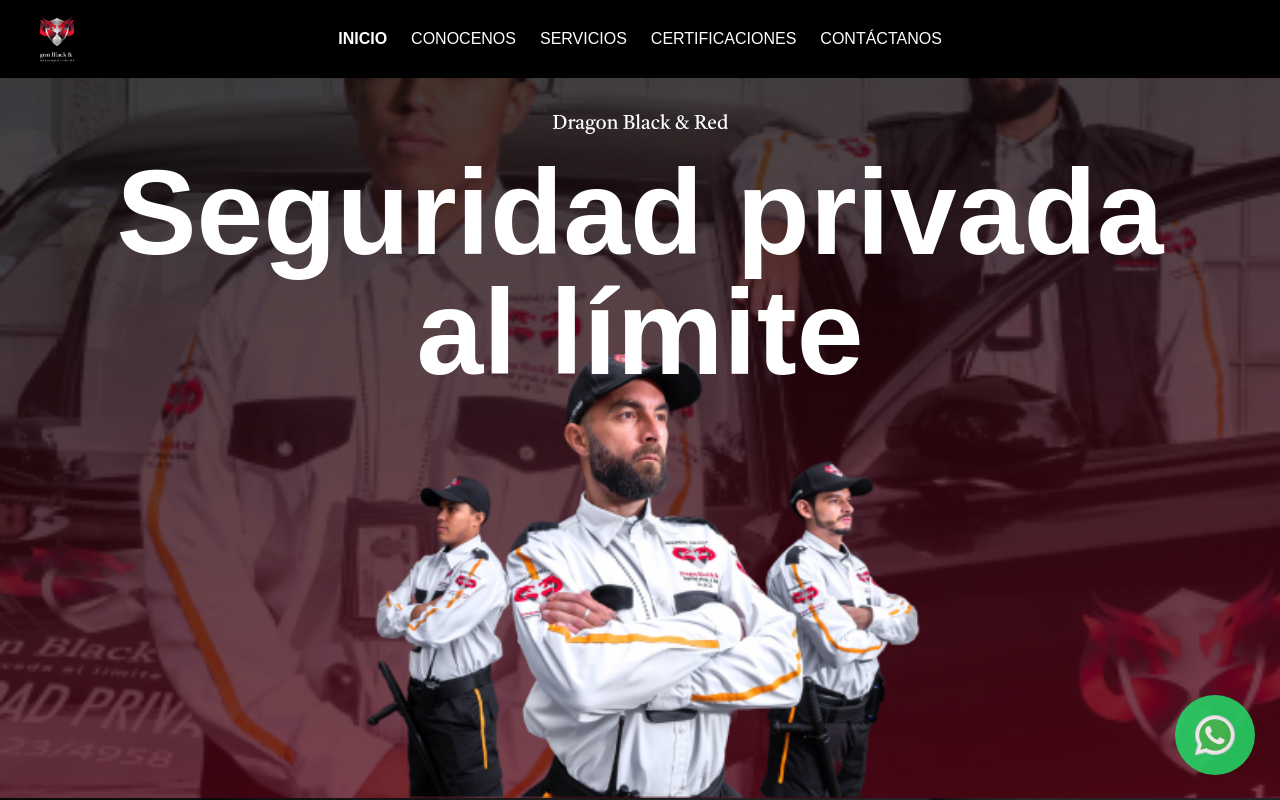
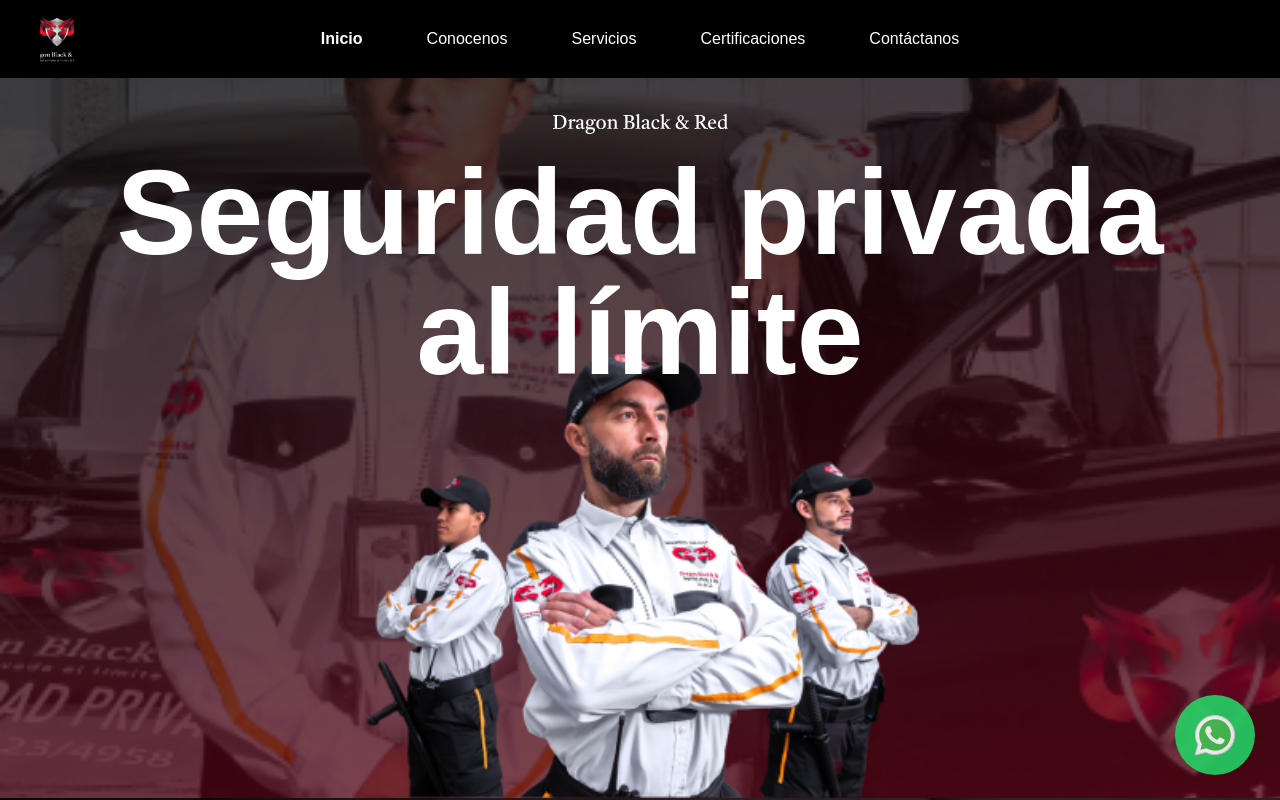
Before and after one commit to dragonbnr/dragonbnr, a Next.js app: page / in a window 1280 px wide. Shown: the top 800 px of the page. Built offline with nearby package versions, Linux system fonts and the light colour scheme.

Commit message:
Update Navbar component for improved layout and responsiveness; adjust logo display and spacing for better visual consistency.

```diff
--- a/src/components/Navbar.jsx
+++ b/src/components/Navbar.jsx
@@ -16,7 +16,10 @@
     <>
       <div className="w-full h-[78px] flex justify-between items-center px-8  md:px-10 relative max-w-[1440px] min-w-sm mx-auto bg-black">
         {/* Logo */}
-        <div className="relative z-10 w-[34px] h-[48.86px]">
+        <div className="relative z-10 w-[34px] h-[48.86px] ">
+          <Image src="/images/logo.png" quality={100} width={150} height={150} alt="Logo" className="w-[34px] h-[48.86px] object-cover  " />
+        </div>
+        <div className="relative z-10 w-[34px] h-[48.86px] lg:hidden">
           <Image src="/images/logo.png" quality={100} width={150} height={150} alt="Logo" className="w-[34px] h-[48.86px] object-cover  " />
         </div>
 
@@ -30,7 +33,7 @@
         </div>
 
         {/* Enlaces del centro para versión de escritorio */}
-        <div className="hidden lg:flex gap-x-6 font-anton uppercase absolute left-1/2 transform -translate-x-1/2 text-white">
+        <div className="hidden lg:flex gap-x-16 font-anton absolute left-1/2 transform -translate-x-1/2 text-white">
         <Link
               href="/"
               className={router.pathname === "/" ? "font-bold" : ""}
```
